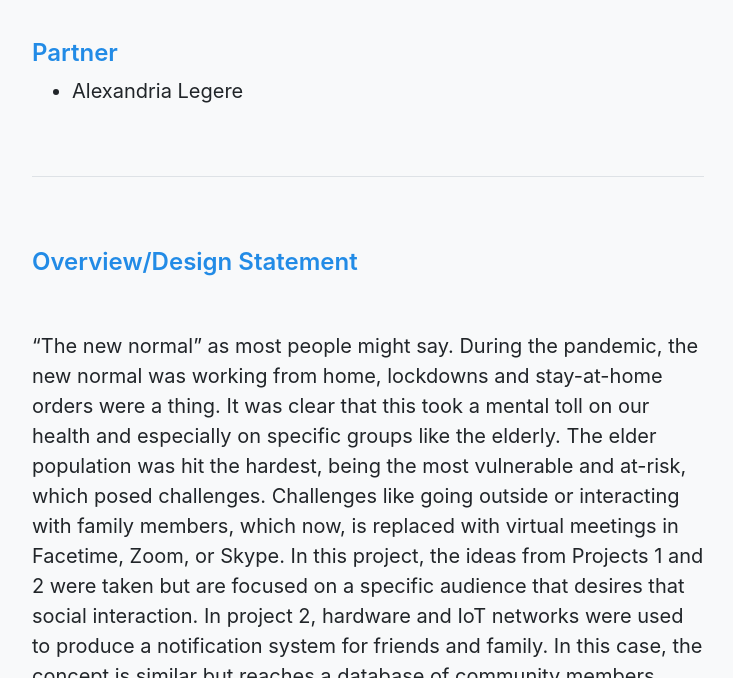
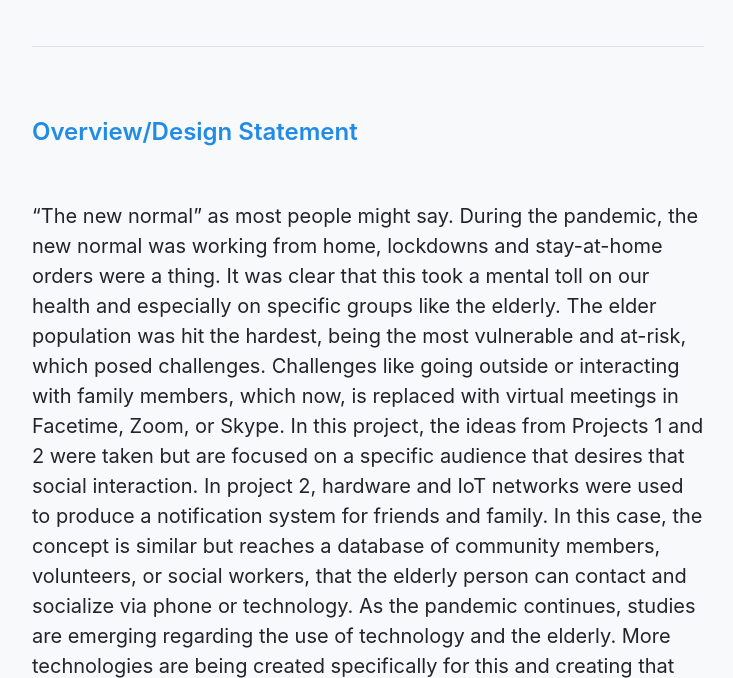
Before and after one commit to ixdwtruong/ixdwtruong.github.io, a Jekyll site: the page built from _posts/0001-01-14-ioe2p3b.md, in a window 1280 px wide and 900 px high, scrolled down 365 px, cut to the strip 222-900 px from the top of the window. Shown: the whole strip, without its empty margins (272-1005 px from the left). Built offline with Jekyll 4.4.1, drawn with Linux system fonts in a browser that asks for light colours.

Commit message:
Update 0001-01-14-ioe2p3b.md

```diff
--- a/_posts/0001-01-14-ioe2p3b.md
+++ b/_posts/0001-01-14-ioe2p3b.md
@@ -7,12 +7,6 @@ permalink: /ioe2p3b/
 <br>
 
 ![image](/images/lightmock.png)
-
-<br>
-
-## Partner
-
-* Alexandria Legere
 
 <br>
 
```
